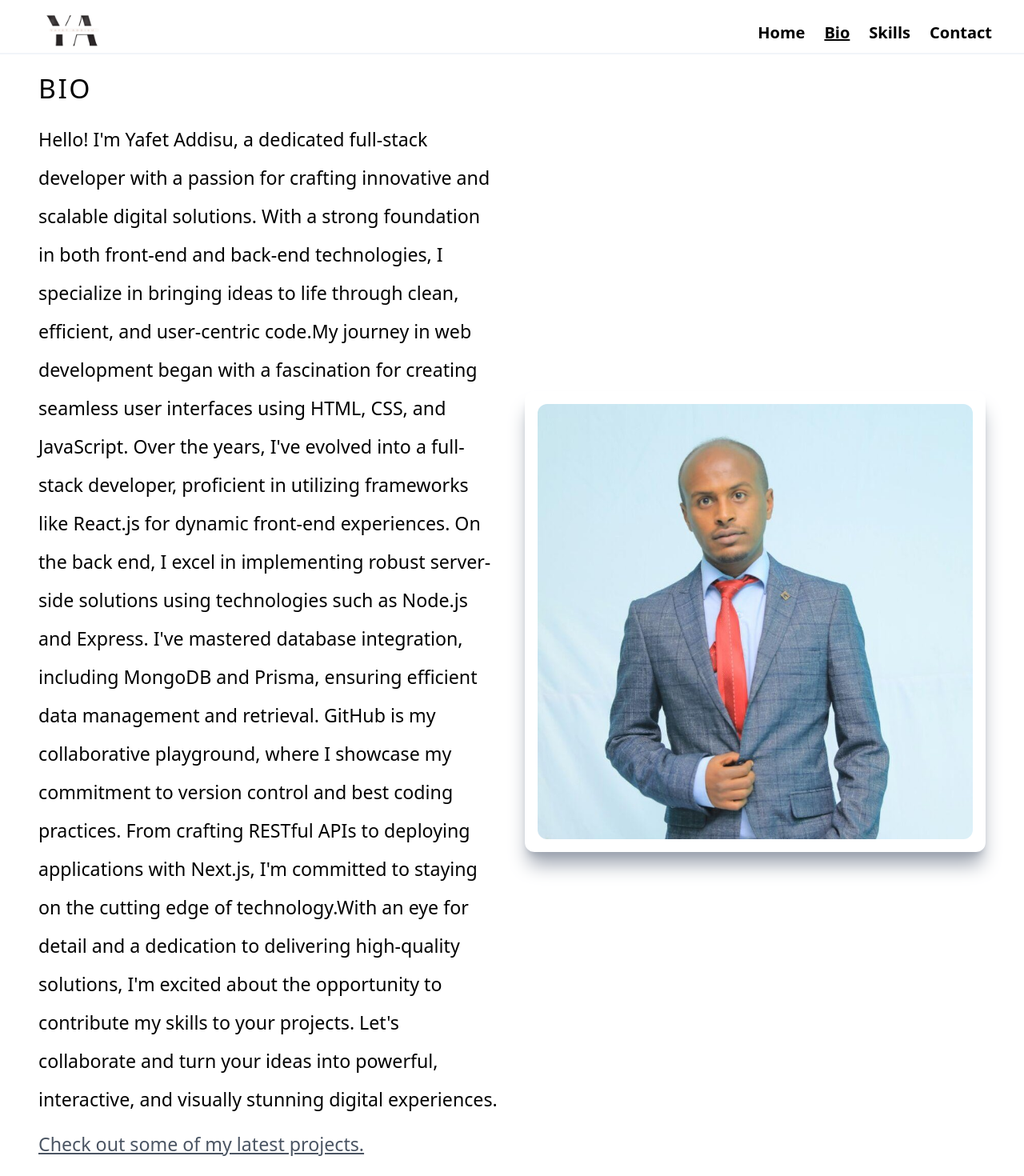
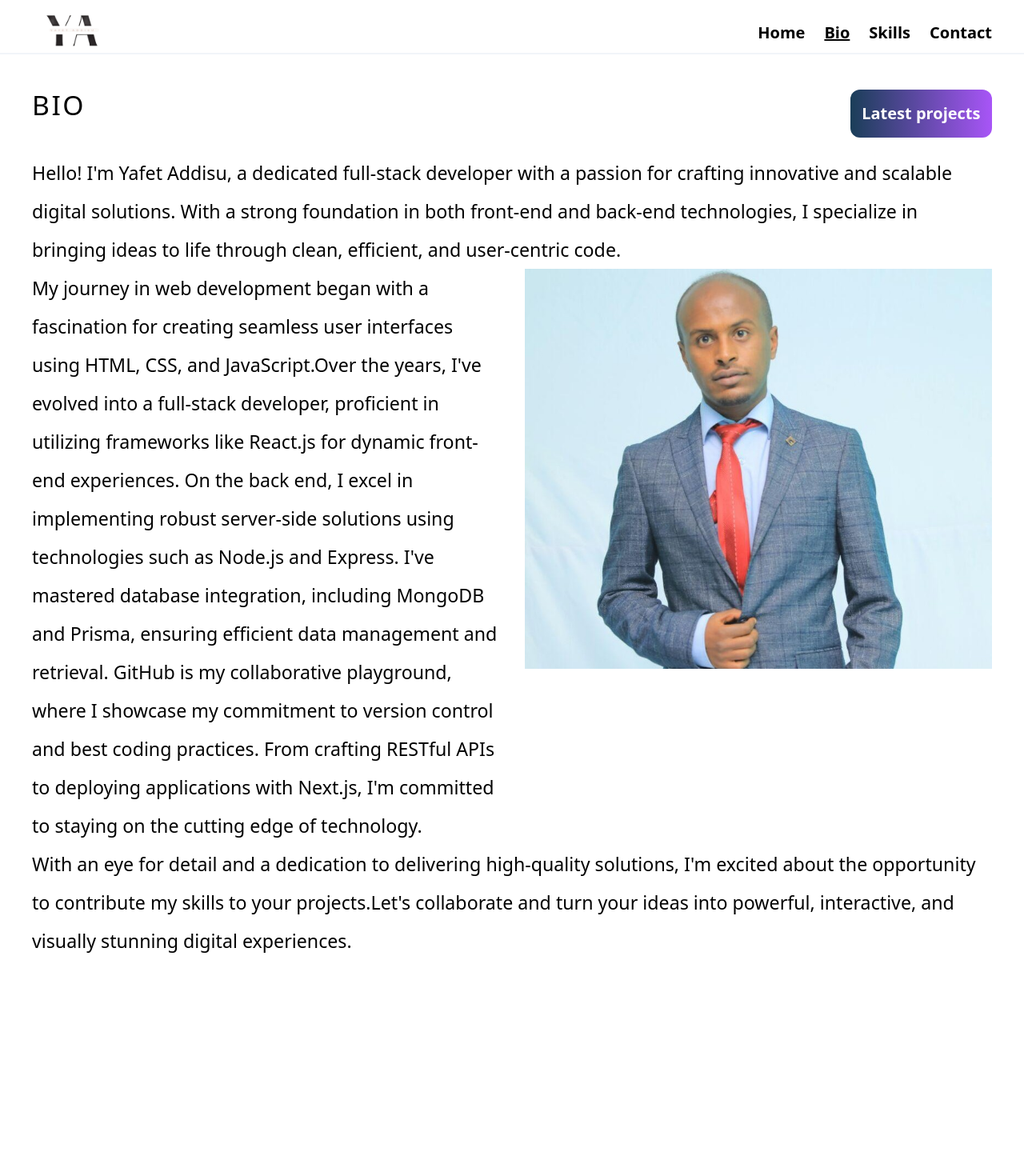
Before and after one commit to yafet-123/yafet-addisu-portfolio, a Next.js app: page /bio in a window 1280 px wide. Shown: the part 12-1482 px from the top of the page at 80% size. After the commit the page ends 1220 px from the top, so only its background shows below. Built offline with nearby package versions, Linux system fonts and the light colour scheme.

Commit message:
edited z bio page

```diff
--- a/components/bio/About.js
+++ /dev/null
@@ -1,45 +0,0 @@
-import Image from 'next/image'
-import Link from 'next/link'
-
-const About = ()=>{
-	return(
-		<div id="about" className="w-full p-2 flex items-center mt-24">
-			<div className="w-full px-10 grid grid-cols-1 md:grid-cols-2 gap-8">
-				<div className="flex flex-col">
-					<h1 className="font-sans font-extralight text-[2.1rem] leading-[2.35rem] text-left text-[#010101] w-full tracking-[0.16rem] mb-5">
-						BIO
-					</h1>
-
-					<p className="font-sans font-extralight text-[1.45rem] leading-[3rem] text-left text-[#010101] w-full mt-5 lg:mt-0">
-						{`Hello! I'm Yafet Addisu, a dedicated full-stack developer with a passion for crafting innovative and scalable digital
-						solutions. With a strong foundation in both front-end and back-end technologies, I specialize in bringing ideas to life
-						through clean, efficient, and user-centric code.My journey in web development began with a fascination for creating
-						seamless user interfaces using HTML, CSS, and JavaScript. Over the years, I've evolved into a full-stack developer,
-						proficient in utilizing frameworks like React.js for dynamic front-end experiences.
-						On the back end, I excel in implementing robust server-side solutions using technologies such as Node.js and Express.
-						I've mastered database integration, including MongoDB and Prisma, ensuring efficient data management and retrieval.
-						GitHub is my collaborative playground, where I showcase my commitment to version control and best coding practices.
-						From crafting RESTful APIs to deploying applications with Next.js, I'm committed to staying on the cutting edge of
-						technology.With an eye for detail and a dedication to delivering high-quality solutions, I'm excited about the
-						opportunity to contribute my skills to your projects. Let's collaborate and turn your ideas into powerful, interactive,
-						and visually stunning digital experiences.`}
-					</p>
-
-
-					<Link href="/#projects">
-						<a>
-							<p className="font-sans font-extralight text-[1.45rem] leading-[3rem] text-left text-[#010101] w-full mt-5 lg:mt-0 py-2 text-gray-600 underline cursor-pointer">
-								Check out some of my latest projects.
-							</p>
-						</a>
-					</Link>
-				</div>
-				<div className="w-full h-fit m-auto shadow-xl shadow-gray-400 rounded-xl flex items-center justify-center p-4 hover:scale-90 ease-in duration-300">
-					<Image src="/profile.jpeg" width={1000} height={1000} className="rounded-xl" alt="/" />
-				</div>
-			</div>
-		</div>
-	)
-}
-
-export default About
--- /dev/null
+++ b/components/bio/About.jsx
@@ -0,0 +1,69 @@
+import Image from 'next/image'
+import Link from 'next/link'
+import React,{useState} from 'react';
+
+const About = ()=>{
+	const [paddingTop, setPaddingTop] = useState("0");
+	return(
+		<div id="about" className="w-full p-2 flex flex-col mt-24 px-2 md:px-10">
+			<div className="flex flex-row justify-center md:justify-between items-center my-5">
+				<h1 className="font-sans font-extralight text-[2.1rem] leading-[2.35rem] text-left text-[#010101] w-full tracking-[0.16rem] mb-5">
+					BIO
+				</h1>
+				<Link href="/#projects">
+					<a className="text-white rounded-xl text-center w-96 md:w-52 bg-gradient-to-r from-[#1A3E58] to-purple-500 font-sans font-bold text-lg md:text-xl py-4 cursor-pointer">
+						Latest projects
+					</a>
+				</Link>
+			</div>
+			<p className="hidden md:flex font-sans font-extralight text-[1.45rem] leading-[3rem] text-left text-[#010101] w-full mt-5 lg:mt-0">
+				Hello! I'm Yafet Addisu, a dedicated full-stack developer with a passion for crafting innovative and scalable digital
+				solutions. With a strong foundation in both front-end and back-end technologies, I specialize in bringing ideas to life
+				through clean, efficient, and user-centric code.
+			</p>
+			<div className="w-full grid grid-cols-1 md:grid-cols-2 gap-8">
+				<div className="flex flex-col">
+					<p className="font-sans font-extralight text-[1.45rem] leading-[3rem] text-left text-[#010101] w-full mt-5 lg:mt-0">
+						<span className="flex md:hidden">
+							Hello! I'm Yafet Addisu, a dedicated full-stack developer with a passion for crafting innovative and scalable digital
+							solutions. With a strong foundation in both front-end and back-end technologies, I specialize in bringing ideas to life
+							through clean, efficient, and user-centric code.
+						</span>
+						<span>
+							{`My journey in web development began with a fascination for creating seamless user interfaces using HTML, CSS,
+							and JavaScript.Over the years, I've evolved into a full-stack developer,
+							proficient in utilizing frameworks like React.js for dynamic front-end experiences.
+							On the back end, I excel in implementing robust server-side solutions using technologies such as Node.js and Express.
+							I've mastered database integration, including MongoDB and Prisma, ensuring efficient data management and retrieval.
+							GitHub is my collaborative playground, where I showcase my commitment to version control and best coding practices.
+							From crafting RESTful APIs to deploying applications with Next.js, I'm committed to staying on the cutting edge of
+							technology. `}
+						</span>
+						<span className="flex md:hidden">
+							{`With an eye for detail and a dedication to delivering high-quality solutions, I'm excited about the
+							opportunity to contribute my skills to your projects.Let's collaborate and turn your ideas into powerful,
+							interactive, and visually stunning digital experiences.`}
+						</span>
+					</p>
+				</div>
+
+				<div className={`w-full h-72 md:h-[500px] relative mx-auto`}>
+	              	<Image
+	                	src="/profile.jpeg"
+	                	alt="profile image"
+	                	layout="fill"
+	                	objectFit="cover"
+	                	priority
+	              	/>
+	            </div>
+			</div>
+			<p className="hidden md:flex font-sans font-extralight text-[1.45rem] leading-[3rem] text-left text-[#010101] w-full mt-5 lg:mt-0">
+				{`With an eye for detail and a dedication to delivering high-quality solutions, I'm excited about the
+				opportunity to contribute my skills to your projects.Let's collaborate and turn your ideas into powerful, interactive,
+				and visually stunning digital experiences.`}
+			</p>
+		</div>
+	)
+}
+
+export default About
--- a/components/common/Navbar.js
+++ b/components/common/Navbar.js
@@ -100,7 +100,7 @@ export const Navbar = () => {
                   key={link.name}
                   className={` ${ router.pathname == '/'  && !shadow || open ? "text-white" : "text-black" } md:my-0 my-7 text-lg md:text-xl hover:underline cursor-pointer hover:text-[#17c294] ${
                     router.pathname === link.path
-                      ? "text-[#edf1f4] underline"
+                      ? "text-[#314373ff] underline"
                       : ""
                   } `}
                 >
--- a/pages/bio.jsx
+++ b/pages/bio.jsx
@@ -1,5 +1,5 @@
 import { MainHeader } from "../components/common/MainHeader";
-import About from '../components/bio/About.js';
+import About from '../components/bio/About.jsx';
 
 export default function Bio() {
   return (
```
